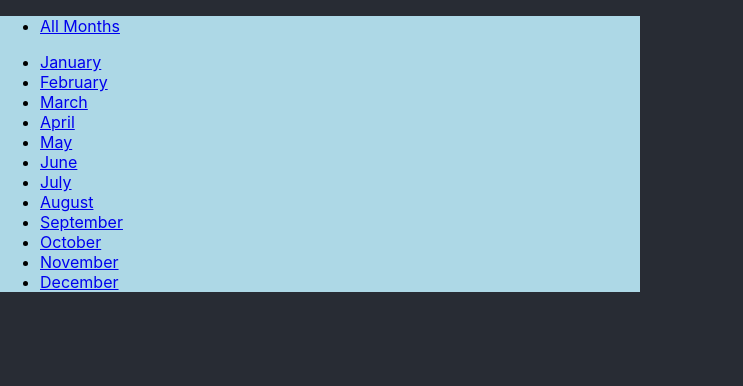
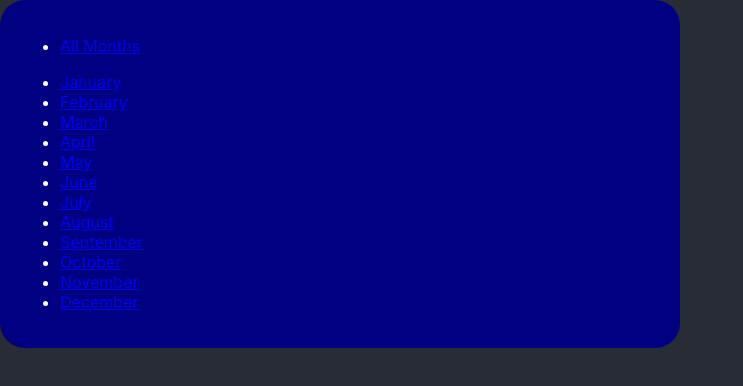
Before and after one commit to rsampdev-portfolio/Web-Programming, a React (Create React App) app in the folder react/project-three/: page / in a window 1280 px wide. Shown: the top 386 px of the page, without its empty margins (0-743 px from the left). Built offline with nearby package versions, Linux system fonts and the light colour scheme; no server answers.

Commit message:
Rounded corners

```diff
--- a/react/project-three/src/App.css
+++ b/react/project-three/src/App.css
@@ -3,7 +3,8 @@ body {
 }
 
 #Content-Container {
-  background-color: lightblue;
+  background-color: navy;
+  color: white;
 
   /* position: fixed;
   top: 50%;
@@ -11,7 +12,12 @@ body {
 
   transform: translate(-50%, -50%); */
 
+  border-radius: 25px;
+  padding: 20px;
+
+
   width: 50%;
+  height: 100%;
 }
 
 .App-header {
```
